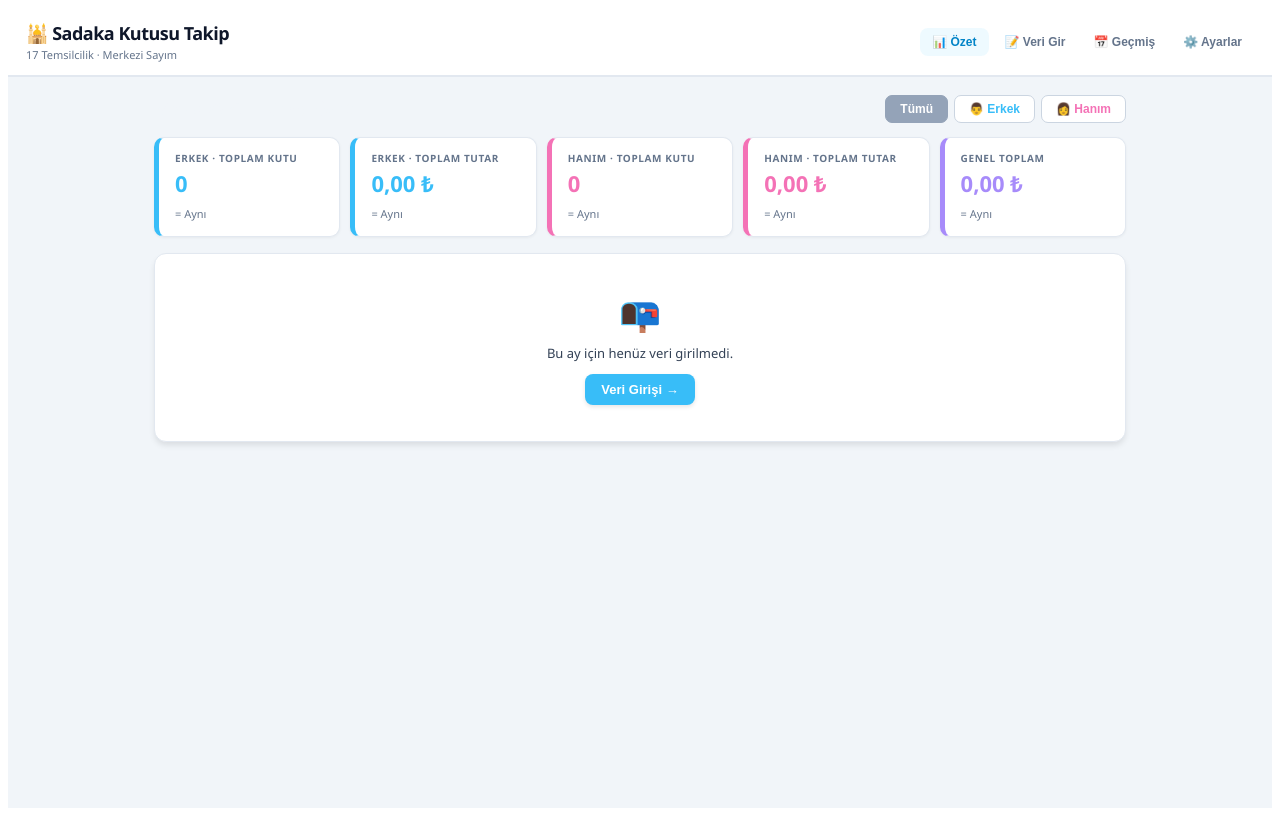
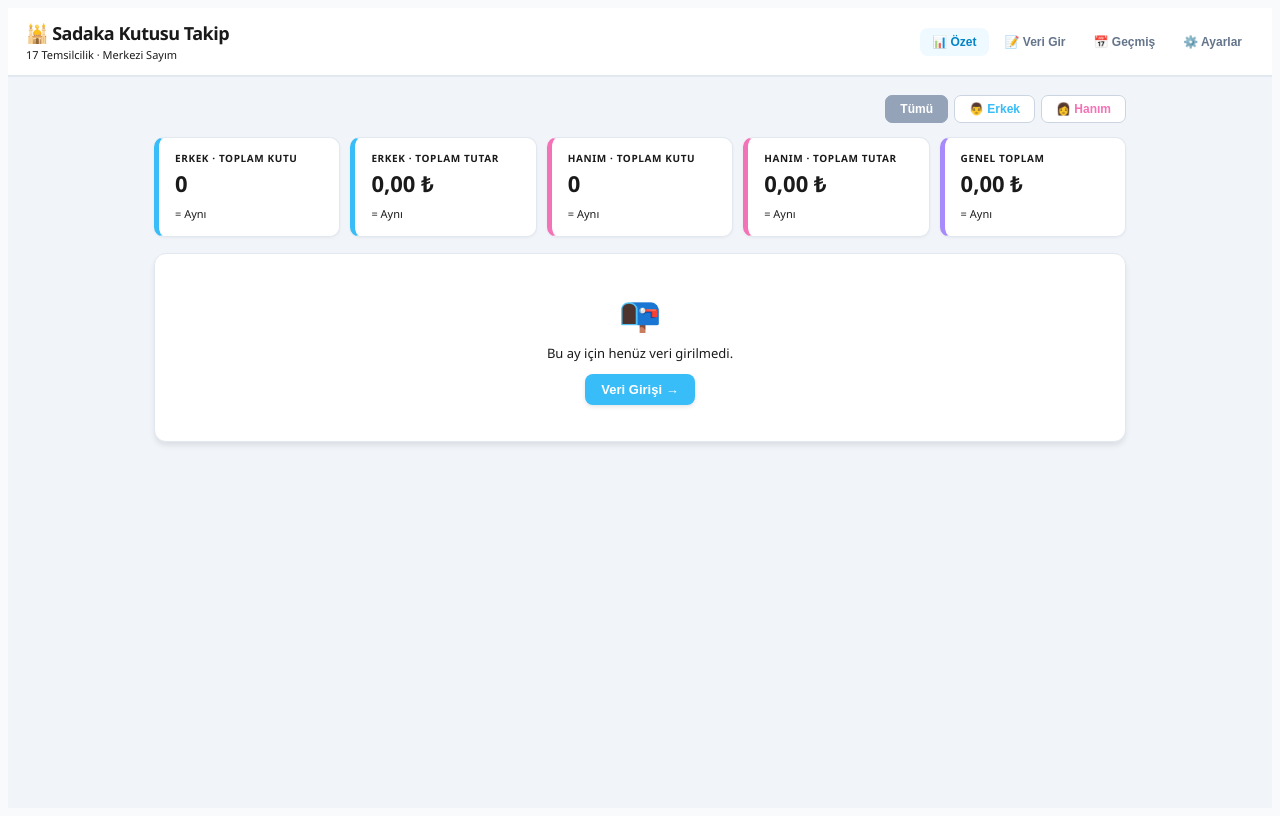
Before and after one commit to Kutlucan571/sadaka-takip, a React (Vite) app: page / in a window 1280 px wide. Built offline with nearby package versions, Linux system fonts and the light colour scheme.

Commit message:
yazilar netlestirildi

```diff
--- a/src/App.css
+++ b/src/App.css
@@ -0,0 +1,23 @@
+/* Genel yazı rengini ve netliğini ayarla */
+:root {
+  color: #1a1a1a;
+  background-color: #f8fafc;
+}
+
+/* Tablo içindeki isimlerin ve rakamların silikleşmesini engelle */
+td, th, span, p, div {
+  color: #1a1a1a !important; /* Yazıları simsiyah/koyu gri yapar */
+}
+
+/* Veri girerken kutuların içindeki yazıları cam gibi yap */
+input {
+  color: #000000 !important;
+  background-color: #ffffff !important;
+  border: 1px solid #cbd5e1 !important;
+  font-weight: 500;
+}
+
+/* Özellikle o okunmayan gri isimleri (Nizam, Gençlik vb.) netleştir */
+.text-gray-500, .text-slate-500 {
+  color: #334155 !important;
+}
--- a/src/App.jsx
+++ b/src/App.jsx
@@ -1,5 +1,6 @@
 import { useState, useEffect } from "react";
 import { supabase } from "./supabaseClient";
+import './App.css'
 
 const AYLAR = ["Ocak","Şubat","Mart","Nisan","Mayıs","Haziran","Temmuz","Ağustos","Eylül","Ekim","Kasım","Aralık"];
 
```
